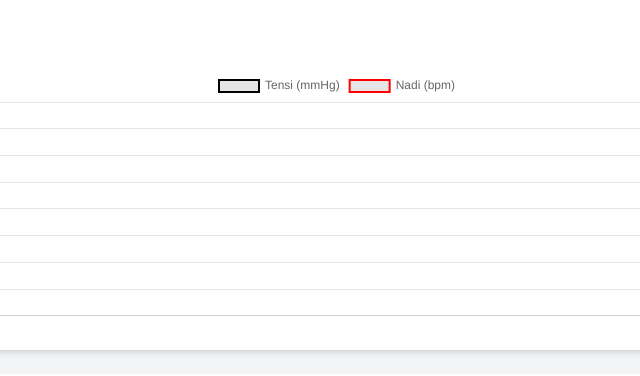
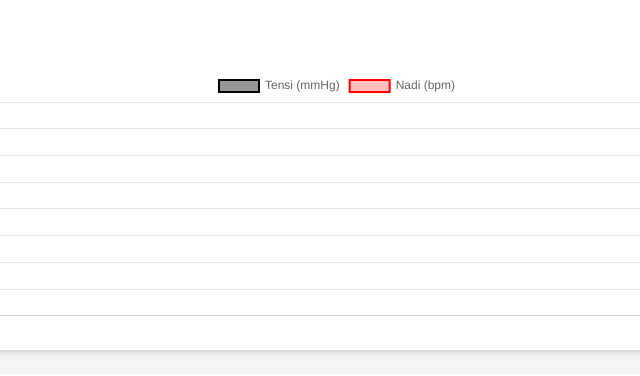
Before and after one commit to marifsiddiqi/monitoring-hipertensi-sederhana, a plain HTML site: page index.html in a window 1280 px wide. Shown: the part 728-1104 px from the top of the page, 303-943 px from the left. Drawn offline with nearby package versions, Linux system fonts and the light colour scheme.

Commit message:
add: backgroundColor in datasets

```diff
--- a/index.html
+++ b/index.html
@@ -85,12 +85,14 @@
                     label: 'Tensi (mmHg)',
                     data: [],
                     borderColor: 'black',
+                    backgroundColor: 'rgba(50, 50, 50, 0.5)',
                     borderWidth: 2
                 },
                 {
                     label: 'Nadi (bpm)',
                     data: [],
                     borderColor: 'red',
+                    backgroundColor: 'rgba(255, 128, 128, 0.5)',
                     borderWidth: 2
                 }
             ]
```
